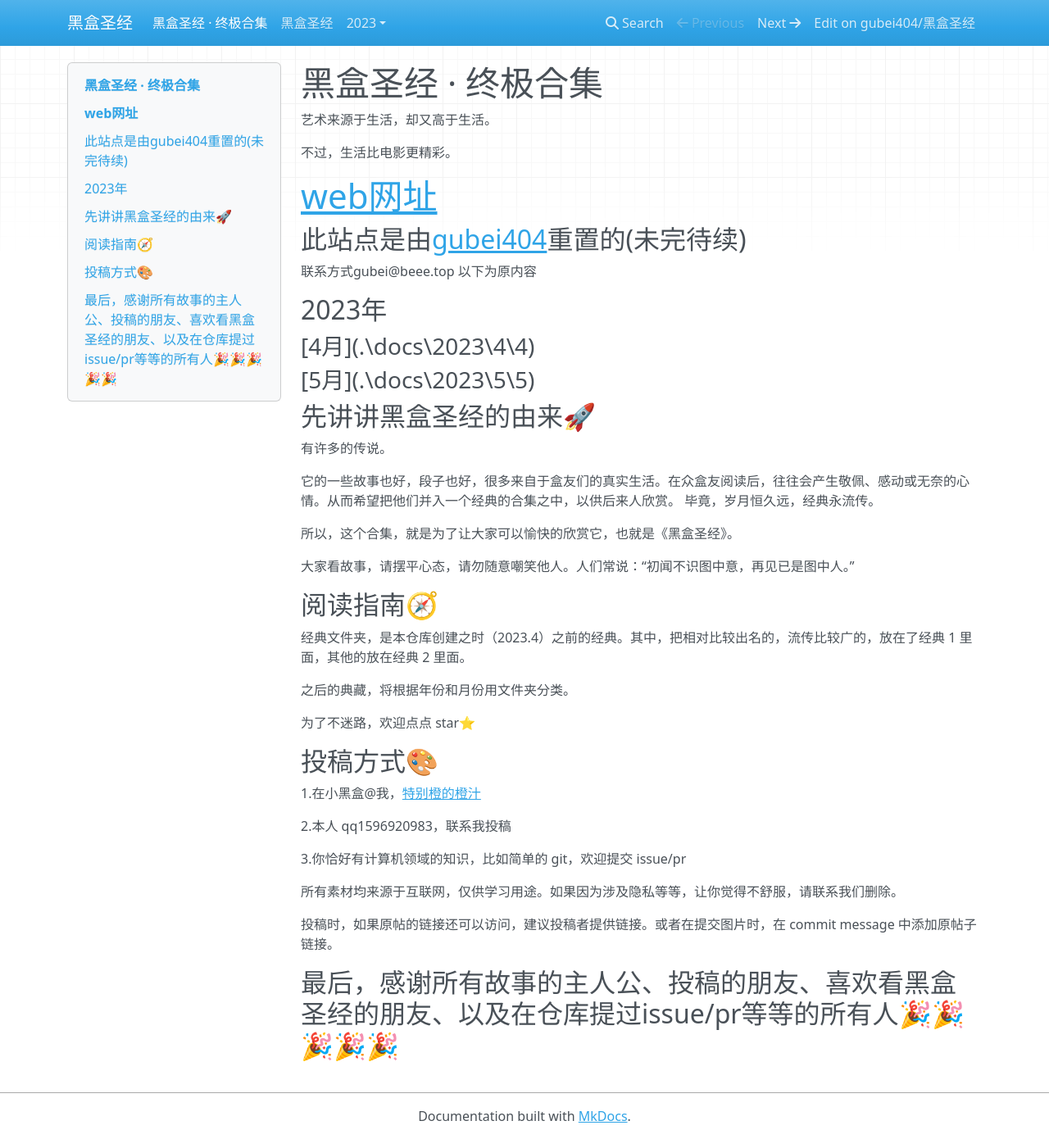
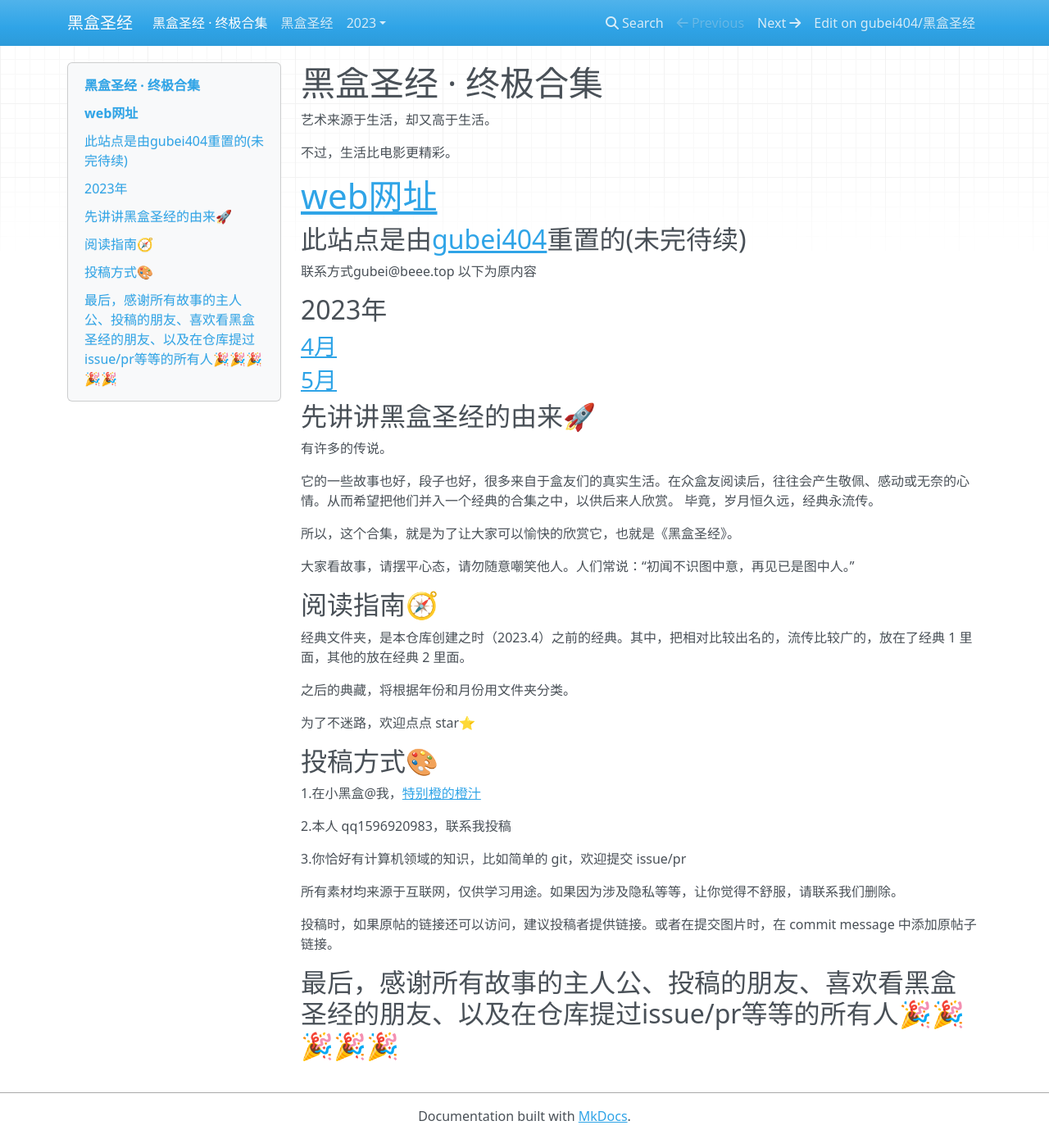
Before and after one commit to gubei404/xiaoheihe-literature, an MkDocs documentation site: the page built from docs/index.md, in a window 1280 px wide and 1390 px high. Shown: the whole window at 82% size. Built offline with MkDocs 1.6.1, drawn with Linux system fonts in a browser that asks for light colours; nearby versions of some CDN libraries; some of the changed lines change nothing that is shown.

Commit message:
Update index.md

```diff
--- a/docs/index.md
+++ b/docs/index.md
@@ -17,8 +17,8 @@
 
 
 ## 2023年
-### [4月](.\docs\2023\4\4\)
-### [5月](.\docs\2023\5\5\)
+### [4月](.\docs\2023\4\index.md)
+### [5月](.\docs\2023\5\index.md)
 
 ## 先讲讲黑盒圣经的由来🚀
 
```
